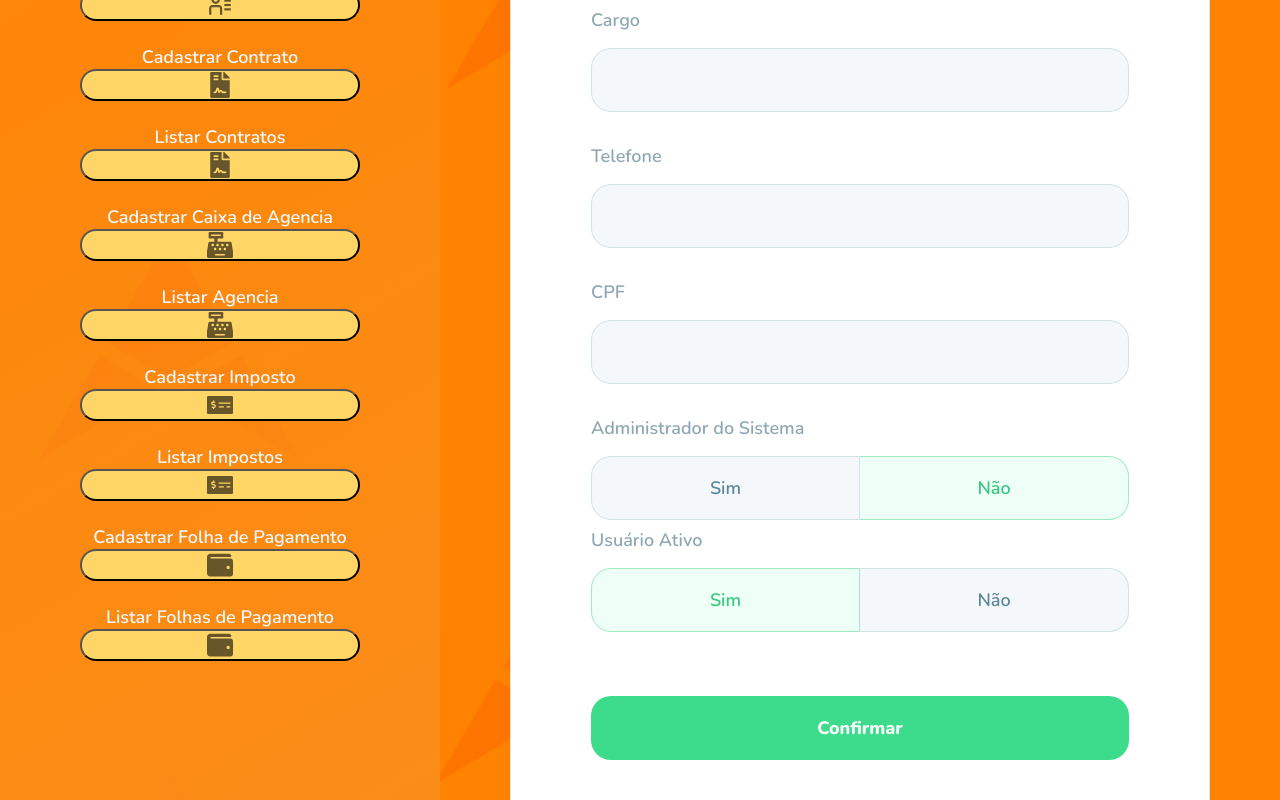
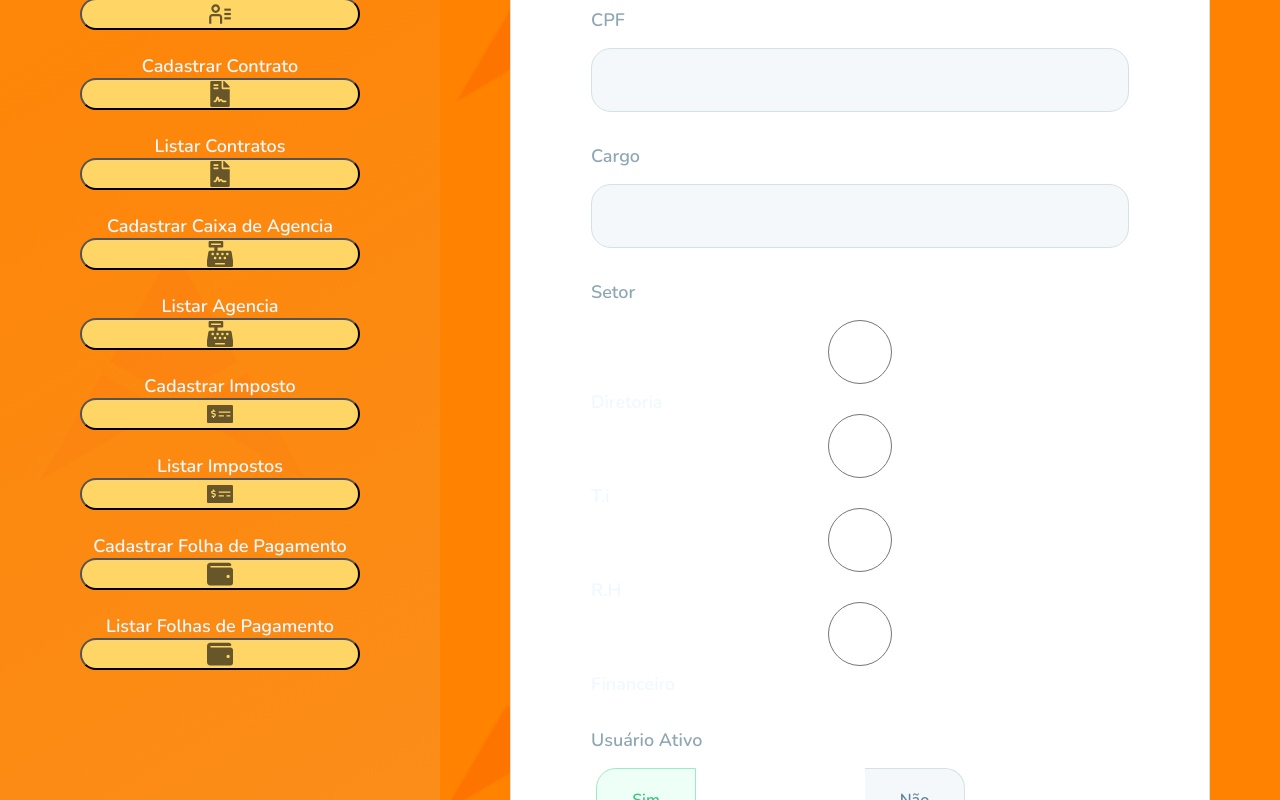
Before and after one commit to shaolinbertrand/GED_AMATUR, a React (Create React App) app in the folder web/: page /admin/usuario/create in a window 1280 px wide. Shown: the part 500-1300 px from the top of the page. Built offline with nearby package versions, Linux system fonts and the light colour scheme.

Commit message:
criação dos botao radio de setor

```diff
--- a/web/src/pages/criarUser.js
+++ b/web/src/pages/criarUser.js
@@ -15,9 +15,8 @@ export default function CreateUser() {
   const [cargo, setCargo] = useState('')
   const [senha, setPassword] = useState('')
   const [CPF, setCPF] = useState('')
-  const [Adimin, setAdimin] = useState(false)
   const [Ativo, setAtivo] = useState(true)
-  const [telefone, setTelefone] = useState('')
+  const [setor, setSetor] = useState('')
 
 
   async function handleSubmit() {
@@ -26,11 +25,10 @@ export default function CreateUser() {
 
     const response = await api.post('/cadastro',  {
       nome: name,
-      telefone: telefone,
+      setor: setor,
       password:senha,
       CPF:CPF,
       cargo: cargo,
-      admin: Adimin,
       ativo: Ativo
     })
 
@@ -68,9 +66,15 @@ export default function CreateUser() {
 
             <div className="input-block">
               <label htmlFor="senha" show='*'>Senha</label >
-              <input id="senha"
+              <input type='password' id="senha"
               value={senha}
               onChange={event => setPassword(event.target.value)} />
+            </div>
+            <div className="input-block">
+              <label htmlFor="CPF">CPF</label >
+              <input id="CPF"
+              value={CPF}
+              onChange={event => setCPF(event.target.value)} />
             </div>
 
             <div className="input-block">
@@ -81,34 +85,18 @@ export default function CreateUser() {
             </div>
 
             <div className="input-block">
-              <label htmlFor="telefone">Telefone</label >
-              <input id="telefone"
-              value={telefone}
-              onChange={event => setTelefone(event.target.value)} />
-            </div>
-
-            <div className="input-block">
-              <label htmlFor="CPF">CPF</label >
-              <input id="CPF"
-              value={CPF}
-              onChange={event => setCPF(event.target.value)} />
-            </div>
-
-            <div className="input-block">
-              <label htmlFor="Adimin">Administrador do Sistema</label>
-
-              <div className="button-select">
-                <button type="button"
-                className={Adimin ? 'active' : ''}
-                onClick={() => setAdimin(true)}
-                >Sim</button>
-                <button
-                type="button"
-                className={!Adimin ? 'active' : ''}
-                onClick={() => setAdimin(false)}
-                >Não</button>
+              <label htmlFor="setor">Setor</label >
+              <div className="radium" >
+                <input type="radio" name="setor" value="diretoria" onChange={event => setSetor(event.target.value)} /> Diretoria
+                <input  type="radio" name="setor" value="ti" onChange={event => setSetor(event.target.value)}/> T.i
+                <input  type="radio" name="setor" value="rh" onChange={event => setSetor(event.target.value)}/> R.H
+                <input  type="radio" name="setor" value="financeiro" onChange={event => setSetor(event.target.value)}/>  Financeiro
+               </div>
               </div>
 
+
+
+               <div className="input-block">
               <label htmlFor="Adimin">Usuário Ativo</label>
               <div className="button-select">
                 <button type="button"
@@ -133,5 +121,3 @@ export default function CreateUser() {
     </div>
   );
 }
-
-// return `https://a.tile.openstreetmap.org/${z}/${x}/${y}.png`;
--- a/web/src/styles/pages/listarFP.css
+++ b/web/src/styles/pages/listarFP.css
@@ -19,7 +19,7 @@
     overflow: hidden;
   }
 
-/*.input-block #busca{
+.input-block #busca{
    margin-left: 170px;
    width: 100px;
    height: 30px;
@@ -35,7 +35,7 @@
     font-size: medium;
  }
 
-  */
+
   .create-user-form .leaflet-container {
     margin-bottom: 40px;
     border: 1px solid #d3d2d5;
```
